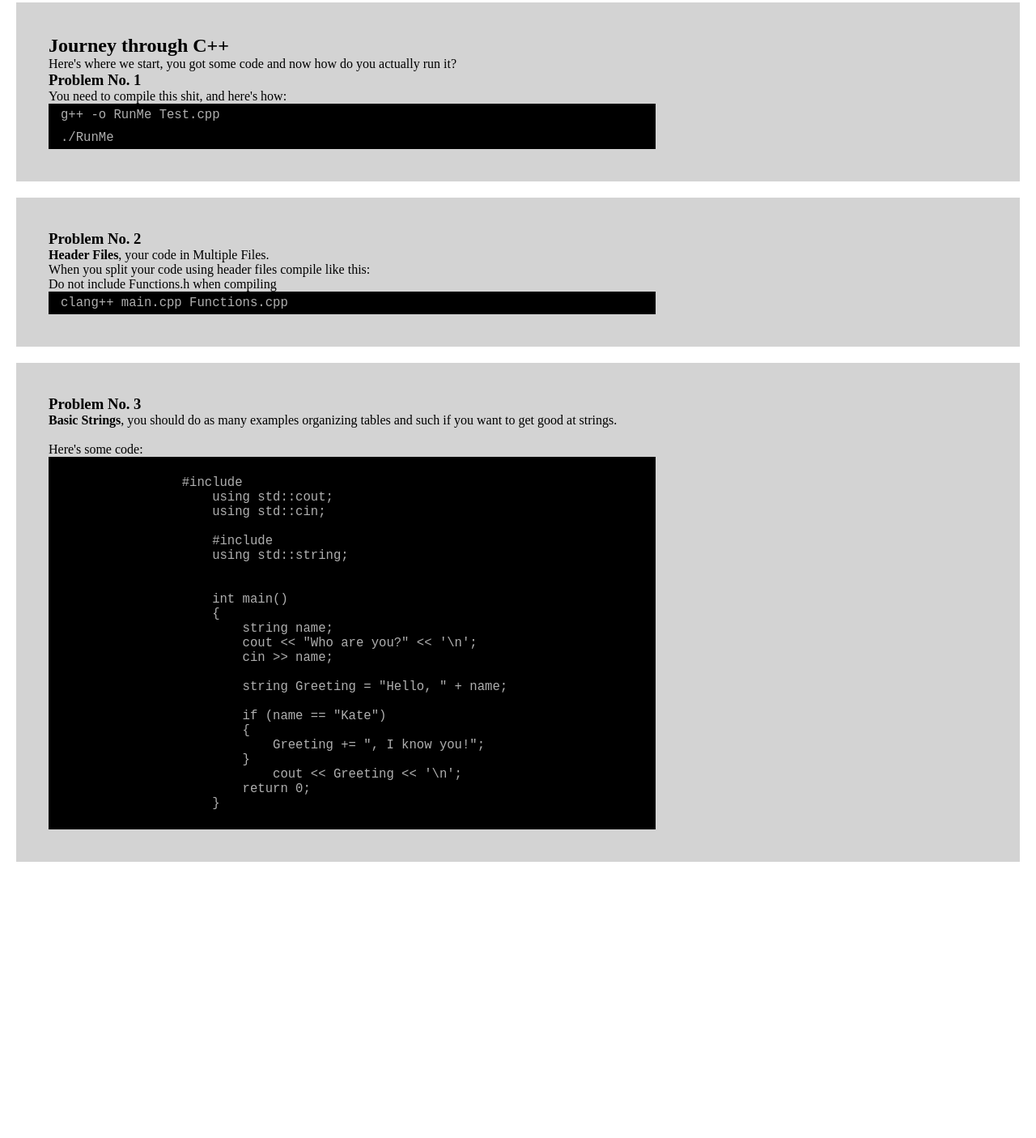
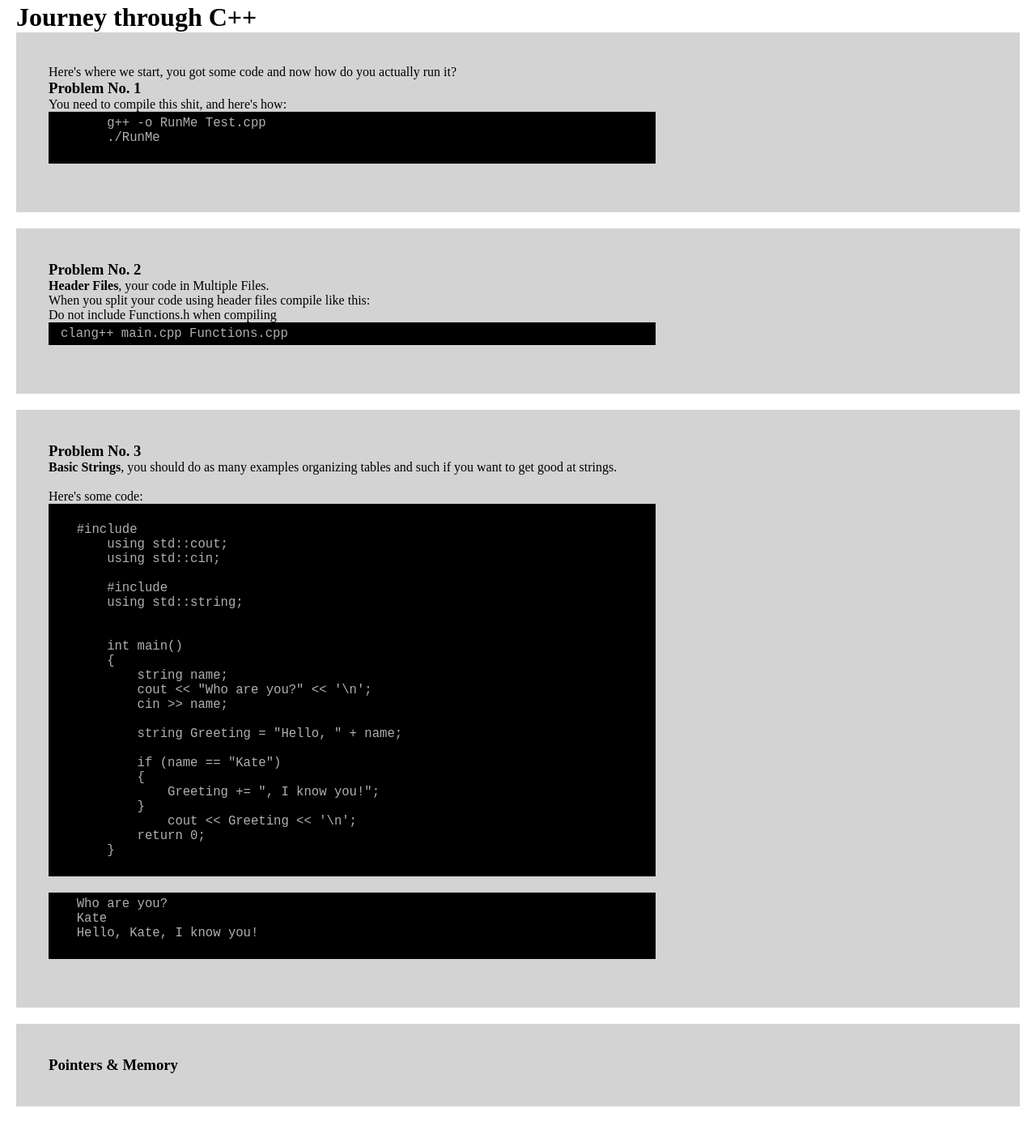
Before and after one commit to Ottico-Studio/giratti, a plain HTML site: page Engr/Cpp/index.html in a window 1280 px wide. Shown: the part 17-1422 px from the top of the page at 81% size. Before the commit the page ends 1121 px from the top, so only its background shows below. Drawn offline with Linux system fonts and the light colour scheme.

```diff
--- a/Engr/Cpp/index.html
+++ b/Engr/Cpp/index.html
@@ -24,9 +24,13 @@
             max-width: 750px;
             font-size: 1.2em;
             padding: 5px 15px;
-
+            margin-bottom: 20px;
             background-color: black;
             color: #afafaf;
+        }
+        pre {
+            position: relative;
+            left: -130px;
         }
 
         section {
@@ -38,18 +42,21 @@
 </head>
 <body>
 
+    <h1> Journey through C++ </h1>
+
     <section>
         <div>
-            <h1> Journey through C++ </h1>
             <p> Here's where we start, you got some code and now how do you actually run it? </p>
 
             <h3> Problem No. 1 </h3>
             <p> You need to compile this shit, and here's how: </p>
 
-            <div class="Code">
-                <code> g++ -o RunMe Test.cpp </code>
-                <code> ./RunMe </code>
-            </div>
+            <code>
+                <pre>
+                    g++ -o RunMe Test.cpp
+                    ./RunMe
+                </pre>
+            </code>
 
         </div>
     </section>
@@ -59,7 +66,7 @@
         <p> <b>Header Files</b>, your code in Multiple Files. </p>
         <p> When you split your code using header files compile like this: </p>
         <p> Do not include Functions.h when compiling </p>
-        <code class="Code"> clang++ main.cpp Functions.cpp </code>
+        <code> clang++ main.cpp Functions.cpp </code>
     </section>
 
     <section>
@@ -94,6 +101,20 @@
                     }
                 </pre>
         </code>
+        <code>
+            <pre>
+                Who are you?
+                Kate
+                Hello, Kate, I know you!
+            </pre>
+        </code>
+    </section>
+
+
+    <section>
+        <div>
+            <h3> Pointers & Memory</h3>
+        </div>
     </section>
 
 </body>
```
Also changed, not shown: index.html (+1 -1 lines).
